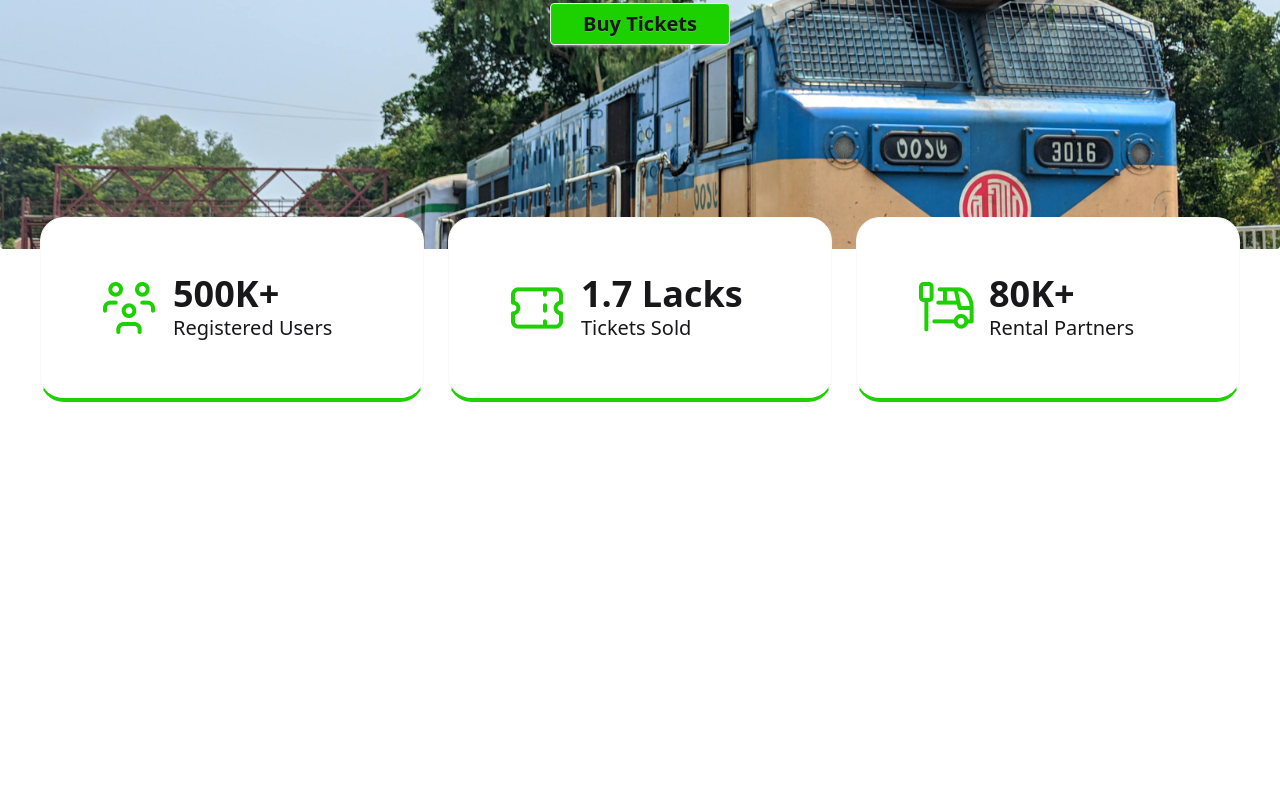
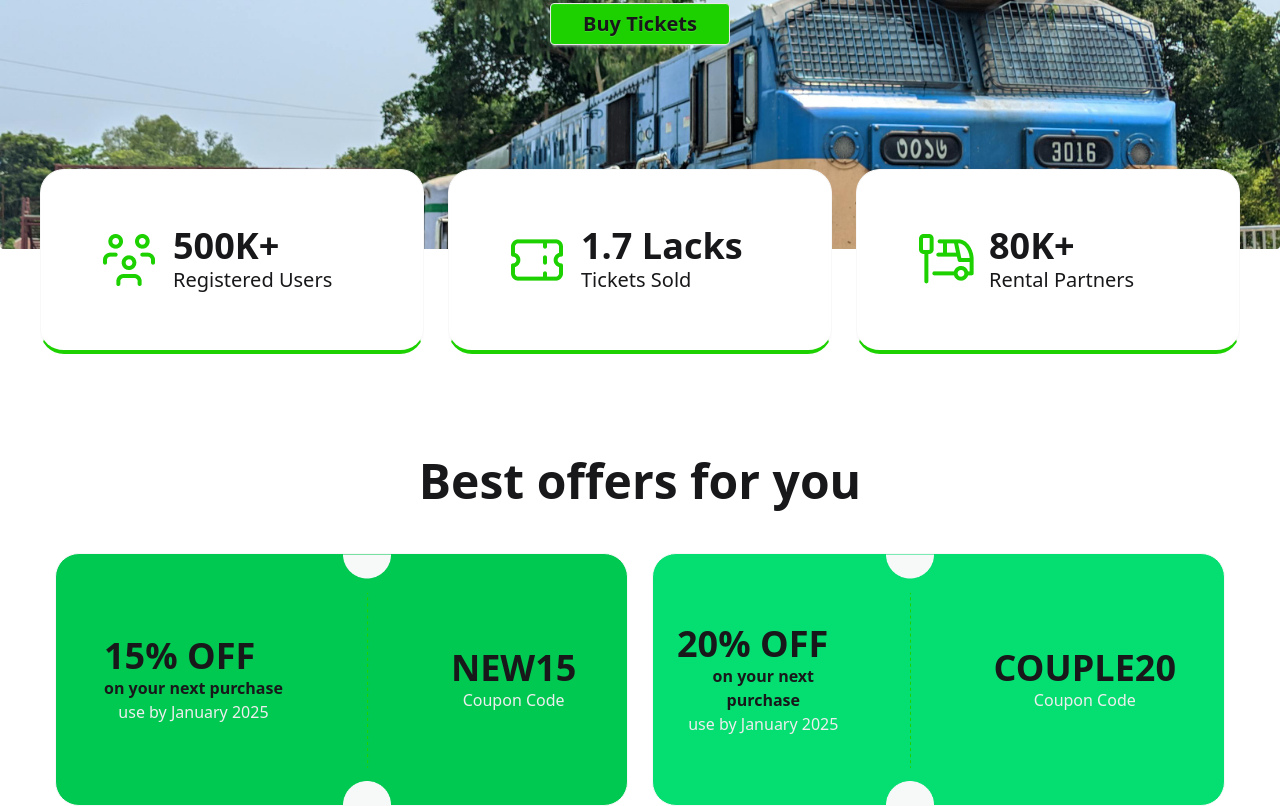
Before and after one commit to joymajumder23/JR-Travels, a website: page index.html in a window 1280 px wide. Shown: the part 398-1204 px from the top of the page. Before the commit the page ends 800 px from the top, so only its background shows below. Drawn offline with nearby package versions, Linux system fonts and the light colour scheme.

Commit message:
Best offer section and coupon card added

```diff
--- a/index.html
+++ b/index.html
@@ -20,12 +20,10 @@
             <div tabindex="0" role="button" class="btn btn-ghost lg:hidden">
               <svg xmlns="http://www.w3.org/2000/svg" class="h-5 w-5" fill="none" viewBox="0 0 24 24"
                 stroke="currentColor">
-                                <path stroke-linecap="round" stroke-linejoin="round" stroke-width="2"
-                                    d="M4 6h16M4 12h8m-8 6h16" />
+                <path stroke-linecap="round" stroke-linejoin="round" stroke-width="2" d="M4 6h16M4 12h8m-8 6h16" />
               </svg>
             </div>
-                        <ul tabindex="0"
-                            class="menu menu-sm dropdown-content bg-base-100 rounded-box z-1 mt-3 w-52 p-2 shadow">
+            <ul tabindex="0" class="menu menu-sm dropdown-content bg-base-100 rounded-box z-1 mt-3 w-52 p-2 shadow">
               <li><a>Item 1</a></li>
               <li><a>Item 3</a></li>
             </ul>
@@ -48,17 +46,21 @@
 
     <!-- Banner -->
     <section class="relative mt-8">
-            <div class="banner lg: h-[550px] rounded" style="background-image: url(./images/Bd\ Train.jpg); background-repeat: no-repeat; background-size: cover;">
+      <div class="banner lg: h-[550px] rounded"
+        style="background-image: url(./images/Bd\ Train.jpg); background-repeat: no-repeat; background-size: cover;">
         <div class="text-center">
-                <h1 class="font-extrabold text-6xl pt-20 text-[#1DD100]">End-to-End Travel with <br> <span class="text-red-600">JR-Travels</span></h1>
-                <p class="text-xl font-normal mt-4 text-white">Yes, you can run unit tests and view the results directly within the app.
-                    <br> The integrated testing features allow for a streamlined.</p>
+          <h1 class="font-extrabold text-6xl pt-20 text-[#1DD100]">End-to-End Travel with <br> <span
+              class="text-red-600">JR-Travels</span></h1>
+          <p class="text-xl font-normal mt-4 text-white">Yes, you can run unit tests and view the results directly
+            within the app.
+            <br> The integrated testing features allow for a streamlined.
+          </p>
           <button class="btn bg-[#1DD100] py-5 px-8 text-xl font-bold mt-8">Buy Tickets</button>
         </div>
       </div>
 
       <!-- Card -->
-         <div class="absolute -mt-8 mx-auto container">
+      <div class="absolute -mt-20 mx-auto container">
         <div class="flex gap-6 justify-center">
           <div class="card card-border bg-base-100 w-96 border-b-[#1DD100] border-b-4 rounded-3xl">
             <div class="card-body">
@@ -97,6 +99,44 @@
       </div>
     </section>
   </header>
+
+  <main class="mt-52">
+    <section class="container mx-auto text-center">
+      <h1 class="text-5xl font-bold">Best offers for you</h1>
+
+      <!-- Coupon Cards -->
+      <div class="flex gap-6 justify-center mt-12 items-center">
+        <div class="card card-border bg-green-500 w-[573px] rounded-3xl">
+          <div class="flex gap-3 items-center">
+            <div class="py-14 px-12">
+              <h2 class="card-title text-4xl font-bold">15% OFF</h2>
+            <p class="text-base-400 font-bold">on your next purchase</p>
+            <p class="text-base-300">use by January 2025</p>
+            </div>
+            <img class="w-12" src="./images/info-devider.png" alt="">
+            <div class="py-14 px-12">
+              <h1 class="text-4xl font-bold">NEW15</h1>
+              <p class="text-base-300">Coupon Code</p>
+            </div>
+          </div>
+        </div>
+        <div class="card card-border bg-green-400 w-[573px] rounded-3xl">
+          <div class="flex gap-3 items-center">
+            <div class="py-14 px-6">
+              <h2 class="card-title text-4xl font-bold">20% OFF</h2>
+            <p class="text-base-400 font-bold">on your next purchase</p>
+            <p class="text-base-300">use by January 2025</p>
+            </div>
+            <img class="w-12" src="./images/info-devider.png" alt="">
+            <div class="py-14 px-12">
+              <h1 class="text-4xl font-bold">COUPLE20</h1>
+              <p class="text-base-300">Coupon Code</p>
+            </div>
+          </div>
+        </div>
+      </div>
+    </section>
+  </main>
 </body>
 
 </html>
```
Lines whose indentation alone changed are shown as unchanged.
